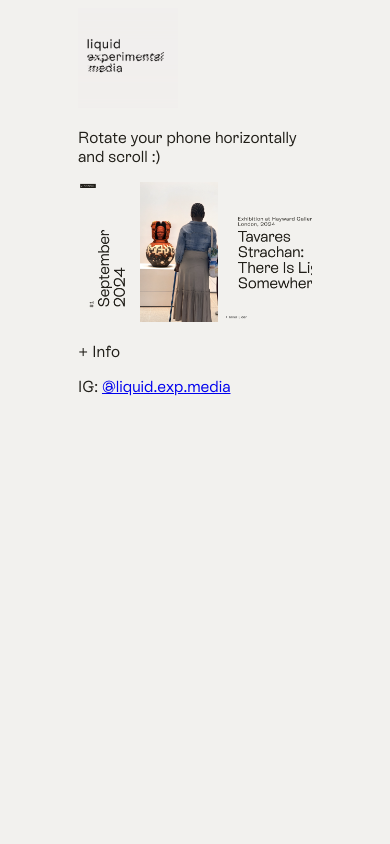
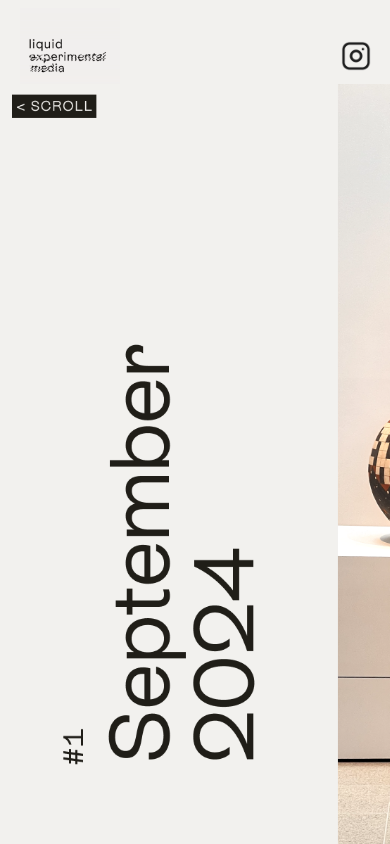
Before and after one commit to liquidexpmedia/orbita, a plain HTML site: page 1.html in a window 390 px wide. Drawn offline with Linux system fonts and the light colour scheme.

Commit message:
fix responsive, change layout

```diff
--- a/1.html
+++ b/1.html
@@ -2,15 +2,20 @@
 <html>
 <head>
 <link rel="stylesheet" href="style.css">
+<meta name="viewport" content="width=device-width, initial-scale=1" />
 </head>
 
 <body>
 
 <header>
 	<img class="logoLiquid" src="./media/logoLiquid.gif" alt="liquid logo">
+
+
+	<a href="https://www.instagram.com/liquid.exp.media"><img class="info" src="./media/ig_icon.png" alt="IG Icon"></a>
+
+
 </header>
 
-<p id="textOrientation">Rotate your phone horizontally and scroll :)</p>
 <div id="slider" class="aspectwrapper">
 	<div class="scroll-container">
 	  <img src="./media/Issue1_a.png" alt="Intro">
@@ -55,35 +60,6 @@
 
 
 
-<p>+ Info</p>
-<p>IG: <a href="https://www.instagram.com/liquid.exp.media">@liquid.exp.media</a></p>
-
-<script type="text/javascript">
-	const portrait = window.matchMedia("(orientation: portrait)").matches;
-
-
-	window.matchMedia("(orientation: portrait)").addEventListener("change", e => {
-    const portrait = e.matches;
-
-    if (portrait) {
-        //is portrait
-         document.getElementById("textOrientation").style.display = 'block';
-
-        document.getElementById("slider").classList.remove('fullScreen');
-        document.getElementById("slider").classList.add('aspectwrapper');
-
-    } else {
-        // landscape
-        document.getElementById("textOrientation").style.display = 'none';
-
-        document.getElementById("slider").classList.remove('aspectwrapper');
-        document.getElementById("slider").classList.add('fullScreen');
-
-
-    }
-});
-
-</script>
 
 </body>
 </html>
--- a/style.css
+++ b/style.css
@@ -7,7 +7,7 @@ body {
   background-color: #F2F1EE;
   color: #201E18;
   font-family: "Rebond Grotesque";
-  padding: 70px;
+  padding: 12px;
   padding-top: 0px;
 
 }
@@ -15,6 +15,15 @@ body {
 .logoLiquid{
   width: 100px;
   height: 100px;
+  float: left;
+}
+
+.info{
+    position: absolute;
+    right: 5%;
+    top: 41px;
+    width: 30px;
+    height: 30px;
 }
 
 
@@ -54,11 +63,15 @@ div.scroll-container video {
 .aspectwrapper {
   display: inline-block;
   width: 100%;
-  position: relative;
+  /*position: relative;   */
+  position: fixed;
+  height: 90%;
+  left: 0px;
+  bottom: 0px;
 }
 
-.aspectwrapper::after {
-  padding-top: 60%; /* percentage of containing block _width_ */
+/*.aspectwrapper::after {
+  padding-top: 60%;
   display: block;
   content: '';
-}
+}*/
```
Also changed, not shown: index.html (+1 -0 lines), media/ig_icon.png (added).
